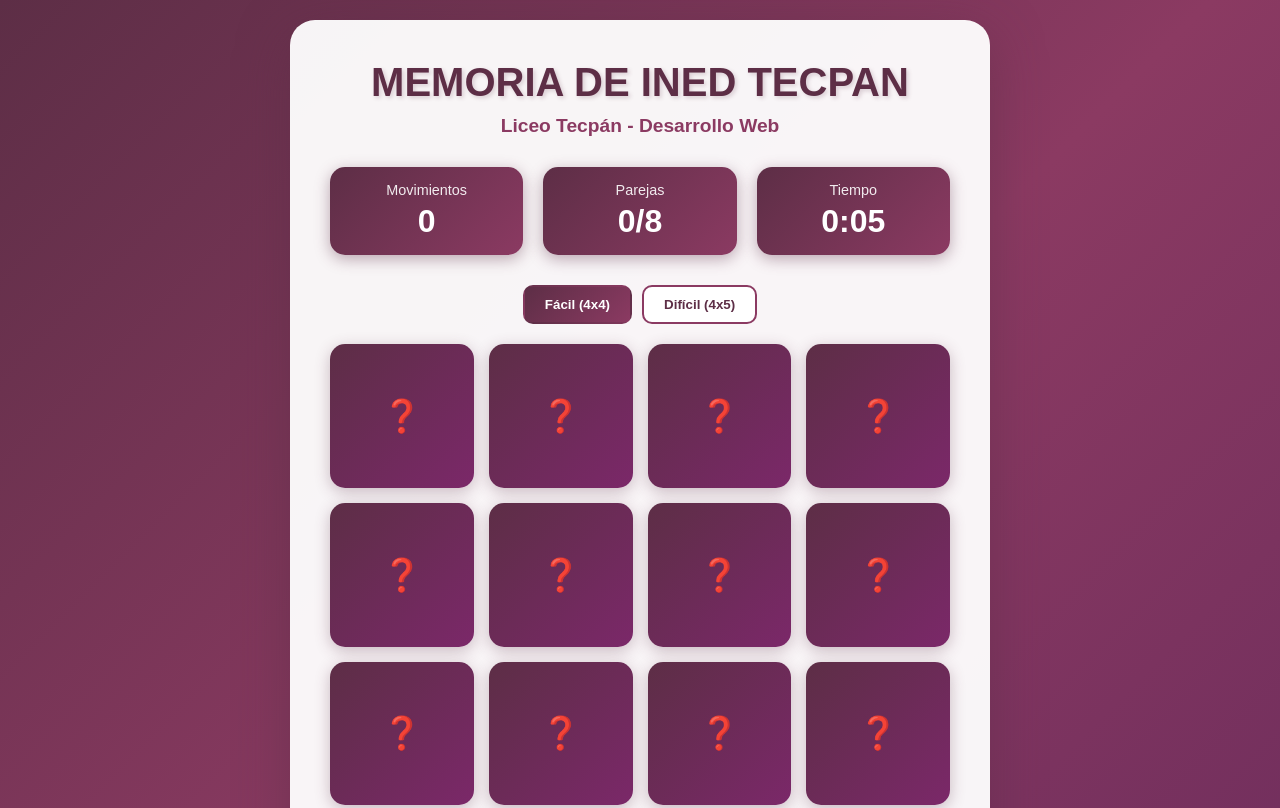
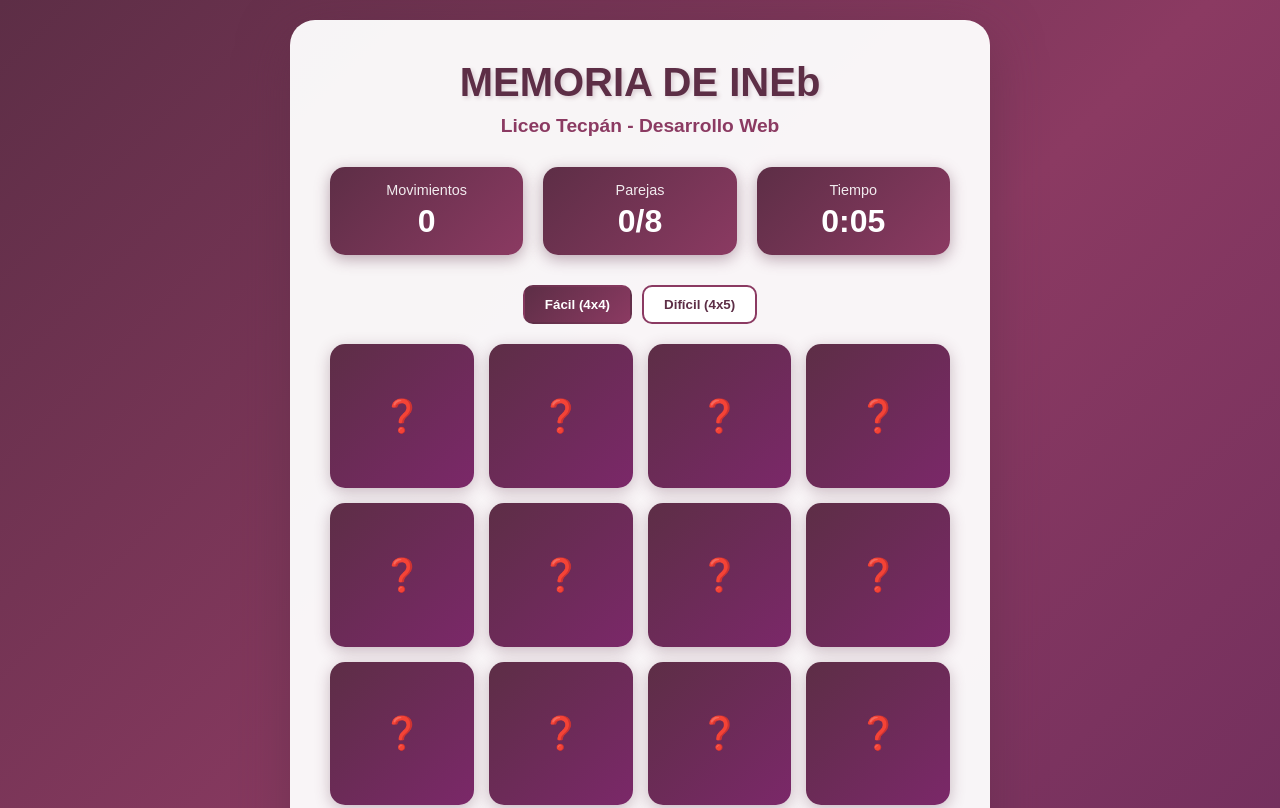
Before and after one commit to jromanv/juego, a plain HTML site: page index.html in a window 1280 px wide. Shown: the top 808 px of the page. Drawn offline with Linux system fonts and the light colour scheme.

Commit message:
Inicio del Juego 7

```diff
--- a/index.html
+++ b/index.html
@@ -270,7 +270,7 @@
 </head>
 <body>
     <div class="game-container">
-        <h1>MEMORIA DE INED TECPAN</h1>
+        <h1>MEMORIA DE INEb</h1>
         <p class="subtitle">Liceo Tecpán - Desarrollo Web</p>
 
         <div class="stats-container">
```
